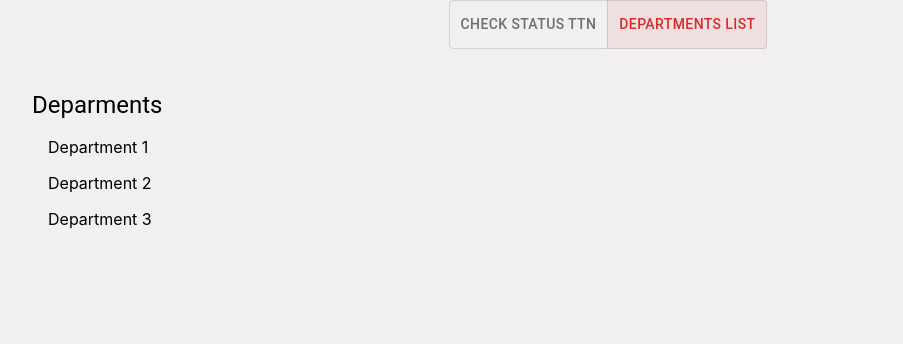
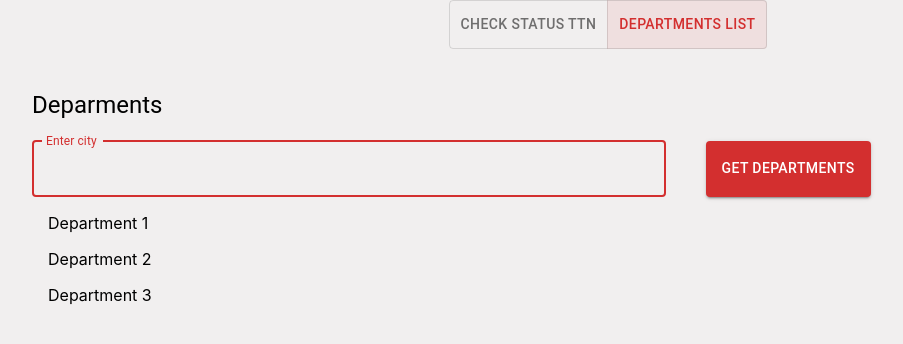
Before and after one commit to Eozinum/delivery_status_app, a React (Create React App) app: page / in a window 1280 px wide. Both pictures are taken after a click on the button "DEPARTMENTS LIST". Shown: the top 344 px of the page, without its empty margins (32-935 px from the left). Built offline with nearby package versions, Linux system fonts and the light colour scheme.

Commit message:
add input at departments list

```diff
--- a/src/components/DepartmentList/DepartmentList.js
+++ b/src/components/DepartmentList/DepartmentList.js
@@ -1,10 +1,14 @@
 import React from "react";
-import {Box, Typography, List, ListItem} from '@mui/material';
+import {Box, Typography, List, ListItem, TextField, Button} from '@mui/material';
 import './style.css';
 
 export const DepartmentList = () => {
     return <Box className="departments-container">
         <Typography variant="h5">Deparments</Typography>
+        <Box className="departments-form">
+        <TextField className='departments-form-input' label="Enter city" color="error" focused type='text'/>
+        <Button id='departments-form-btn' variant="contained" color="error">Get departments</Button>
+    </Box>
         <List>
             <ListItem>Department 1</ListItem>
             <ListItem>Department 2</ListItem>
--- a/src/components/DepartmentList/style.css
+++ b/src/components/DepartmentList/style.css
@@ -5,3 +5,38 @@
 .departments-container {
     padding-top: 40px;
 }
+
+.departments-form {
+    display: flex;
+    margin-top: 20px;
+}
+
+#departments-form-btn {
+    margin-left: 40px;
+}
+
+.departments-form-input {
+    width: 55%;
+}
+
+@media (max-width: 768px) {
+    .departments-form-input{
+        width: 69%;
+    }
+    #departments-form-btn {
+        margin-left: 10px;
+    }
+}
+
+@media (max-width: 576px) {
+    .departments-form {
+        flex-direction: column;
+    }
+    .departments-form-input {
+        width: 100%;
+    }
+    #departments-form-btn {
+        margin-top: 10px;
+        margin-left: 0;
+    }
+}
--- a/src/components/Form/Form.js
+++ b/src/components/Form/Form.js
@@ -5,7 +5,7 @@ import './style.css'
 
 export const Form  = () => {
     return <Box className="form-section">
-        <TextField color="error" focused className="input-form" type='text'/>
+        <TextField label="Enter TTN"  color="error" focused className="input-form" type='text'/>
         <Button className="btn-form" variant="contained" color="error">Get Status TTN</Button>
     </Box>
 }
```
